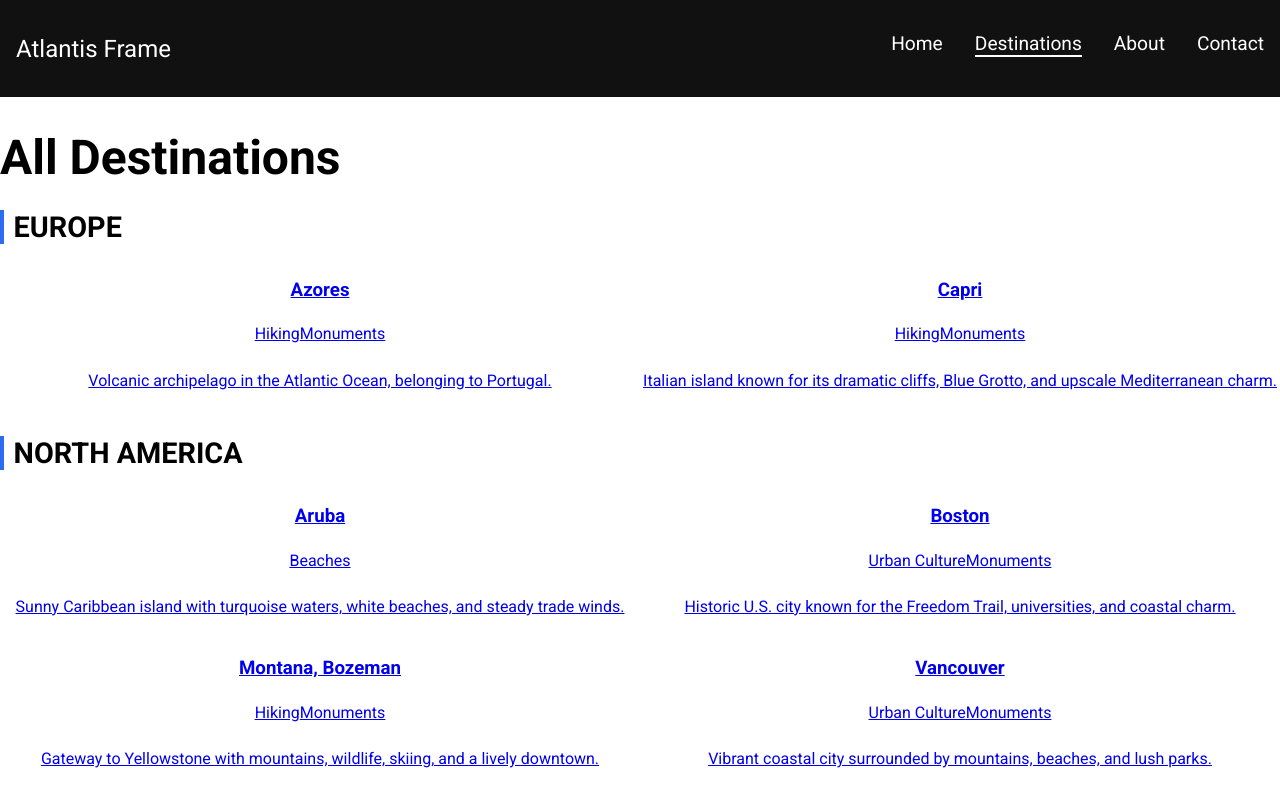
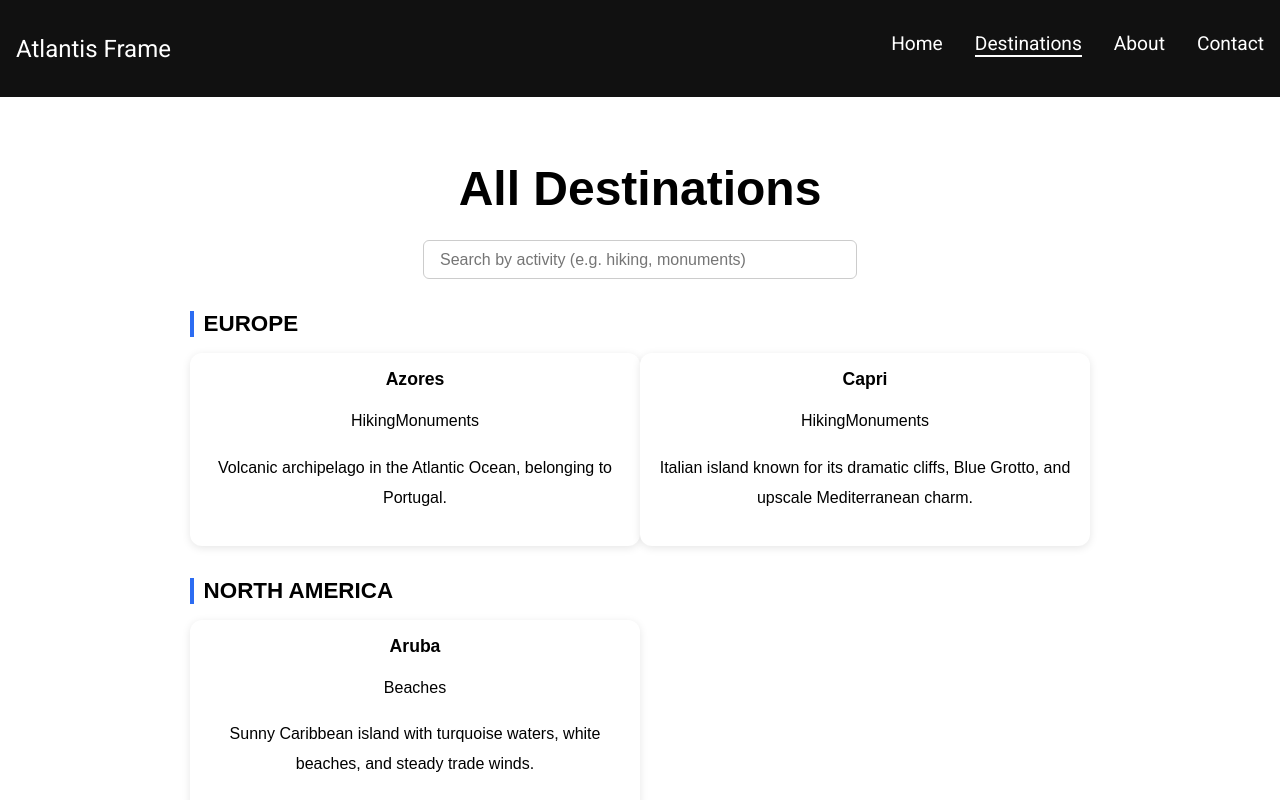
Before and after one commit to SarahSu92/AtlantisFrame, a React (Vite) app: page /AtlantisFrame/DestinationPage in a window 1280 px wide. Shown: the top 800 px of the page. Built offline with nearby package versions, Linux system fonts and the light colour scheme; a web font is replaced by a local one.

Commit message:
(feat): added searhbar and content to destination page

```diff
--- /dev/null
+++ b/src/models/DestinationActivities.ts
@@ -0,0 +1,33 @@
+export interface DestinationActivities {
+  id: string;
+  name: string;
+  region: 'EUROPE' | 'NORTH AMERICA' | 'AFRICA' | 'ASIA';
+  activities: string[];
+  shortDescription: string;
+}
+
+export const DestinationActivities: DestinationActivities [] = [
+  {
+    id: '1',
+    name: 'Azores',
+    region: 'EUROPE',
+    activities: ['Hiking', 'Monuments'],
+    shortDescription: 'Volcanic archipelago in the Atlantic Ocean, belonging to Portugal.',
+
+  },
+  {
+    id: '2',
+    name: 'Capri',
+    region: 'EUROPE',
+    activities: ['Hiking', 'Monuments'],
+    shortDescription: 'Italian island known for its dramatic cliffs, Blue Grotto, and upscale Mediterranean charm.',
+  },
+  {
+    id: '3',
+    name: 'Aruba',
+    region: 'NORTH AMERICA',
+    activities: ['Beaches'],
+    shortDescription:
+      'Sunny Caribbean island with turquoise waters, white beaches, and steady trade winds.',
+  },
+];
--- a/src/models/Destinations/DestinationIndex.tsx
+++ b/src/models/Destinations/DestinationIndex.tsx
@@ -10,4 +10,5 @@ import { Vancouver } from './Vancouver';
 import { Montana } from './Montana';
 
 
+
 export const Destinations = [Azores, Maldives, Morocco, Singapore, Seychelles, Aruba, Boston, Montana, Capri, Vancouver];
--- a/src/models/Destinationsid.ts
+++ b/src/models/Destinationsid.ts
@@ -16,7 +16,7 @@ export interface Destination {
   description?: string;
   shortDescription?: string;
   longDescription?: string;
-  activities?: string[];
+  activities: string[];
   language: string;
   religion?: string[];
   currency?: string;
@@ -25,6 +25,6 @@ export interface Destination {
   bestTimeToTravel?: string;
   tips?: string[];
   hotels: string[];
-  attractions?: Attraction[];
+  attractions: Attraction[];
   budget?: string;
 }
--- a/src/pages/Destination/Destination.scss
+++ b/src/pages/Destination/Destination.scss
@@ -1,3 +1,41 @@
+.destination-page {
+  padding: 2rem;
+  max-width: 900px;
+  margin: 0 auto;
+  font-family: sans-serif;
+
+  h1 {
+    text-align: center;
+    margin-bottom: 1.5rem;
+  }
+}
+
+/* Searchfield */
+.destination-page input[type="text"] {
+  display: block;
+  width: 100%;
+  max-width: 400px;
+  margin: 0 auto 2rem auto;
+  padding: 0.6rem 1rem;
+  font-size: 1rem;
+  border: 1px solid #ccc;
+  border-radius: 6px;
+  outline: none;
+  transition: border-color 0.2s;
+
+  &:focus {
+    border-color: #0077ff;
+  }
+}
+
+/* Region */
+.destination-page h2 {
+  margin-top: 2rem;
+  margin-bottom: 1rem;
+  font-size: 1.4rem;
+}
+
+/* Grid */
 .destination {
     display: grid;
     grid-template-columns: repeat(2, 1fr);
@@ -5,3 +43,39 @@
     align-items: center;
     text-align: center;
 }
+
+/* card styling */
+.destination-card {
+  background-color: #fff;
+  border-radius: 12px;
+  box-shadow: 0 2px 8px rgba(0,0,0,0.1);
+  padding: 1rem;
+  transition: transform 0.2s, box-shadow 0.2s;
+
+  &:hover {
+    transform: translateY(-4px);
+    box-shadow: 0 6px 14px rgba(0,0,0,0.15);
+  }
+
+  h3 {
+    margin-top: 0;
+    margin-bottom: 0.5rem;
+    font-size: 1.1rem;
+
+     &:hover {
+    color: #f94a0b;
+  }
+
+  }
+}
+
+
+
+
+
+/* Länk styling */
+.destination-card a {
+  text-decoration: none;
+  color: inherit;
+  display: block;
+}
--- a/src/pages/Destination/DestinationPage.tsx
+++ b/src/pages/Destination/DestinationPage.tsx
@@ -1,18 +1,41 @@
 
 import { Link } from 'react-router';
 import './Destination.scss';
-import { Destinations } from '../../models/Destinations/DestinationIndex';
+import { DestinationActivities } from '../../models/DestinationActivities';
+import { useState } from 'react';
 
 export const DestinationPage = () => {
-  // Gruppera destinations per region
+  const [search, setSearch] = useState('');
   const regions = ["EUROPE", "NORTH AMERICA", "AFRICA", "ASIA"];
 
+   const filterByActivity = (destinations: typeof DestinationActivities, search: string) =>
+    !search.trim()
+      ? destinations
+      : destinations.filter(dest =>
+          dest.activities.some(activity =>
+            activity.toLowerCase().includes(search.toLowerCase())
+          )
+        );
+
   return (
-    <div>
+    <div className="destination-page">
       <h1>All Destinations</h1>
 
-      {regions.map(region => {
-        const regionDestinations = Destinations.filter(d => d.region === region);
+       <input
+        type="text"
+        placeholder="Search by activity (e.g. hiking, monuments)"
+        value={search}
+        onChange={e => setSearch(e.target.value)}
+        className="search-input"
+      />
+
+       {regions.map(region => {
+        const regionDestinations = filterByActivity(
+          DestinationActivities.filter(d => d.region === region),
+          search
+        );
+
+        if (regionDestinations.length === 0) return null;
 
         return (
           <div key={region}>
```
